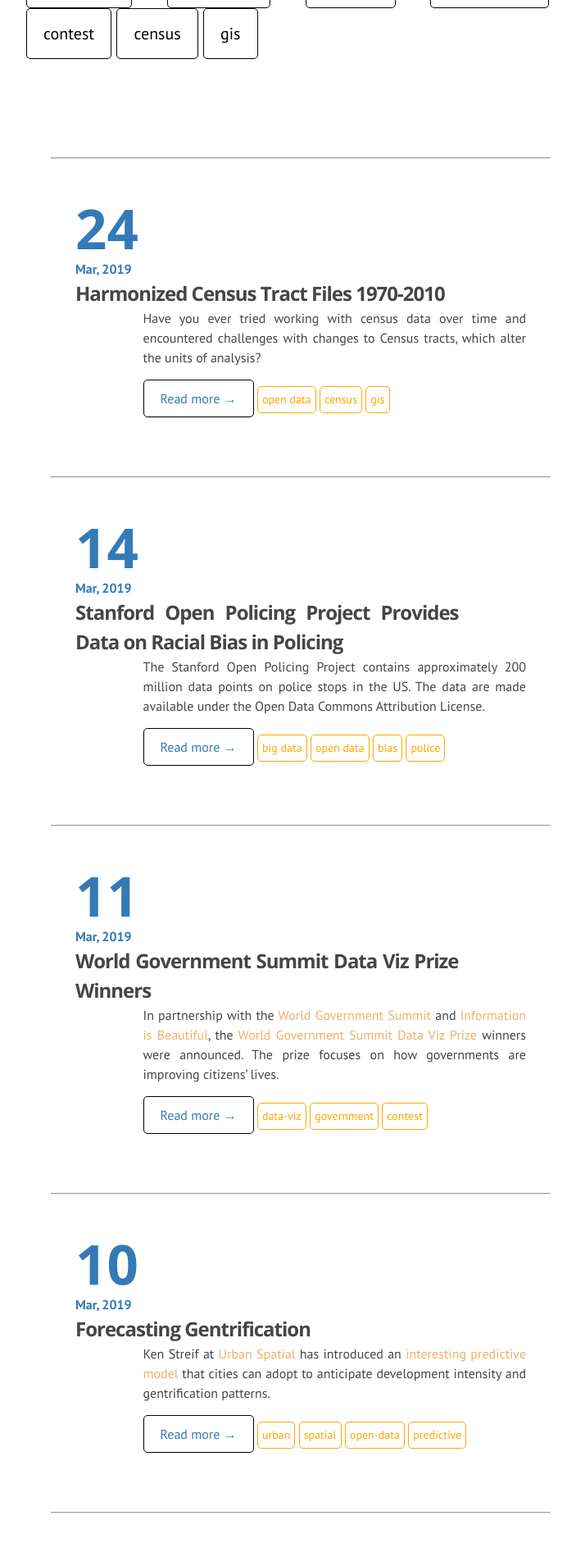
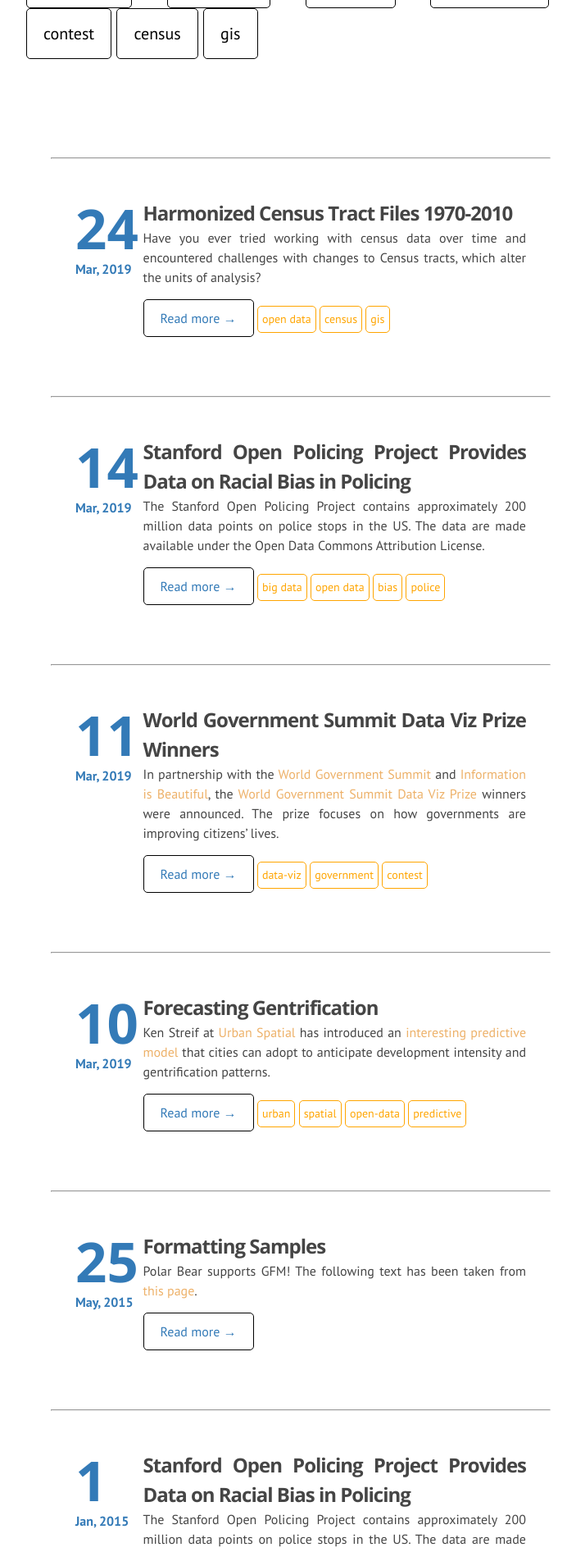
Before and after one commit to DS4PS/ds4ps.github.io, a Jekyll site: the page built from index.md, in a window 1280 px wide. Shown: the part 1136-3029 px from the top of the page at 82% size, without its empty margins (288-991 px from the left). Built offline with Jekyll 4.4.1, drawn with Linux system fonts in a browser that asks for light colours; nearby versions of some CDN libraries; library files that are not in the unit come from our copies.

Commit message:
Update index.html

```diff
--- a/_layouts/index.html
+++ b/_layouts/index.html
@@ -20,7 +20,7 @@
   /* overflow:hidden; */
 }
 .wrapper div {
-   min-width: 90px;
+   /* min-width: 90px; */
    /* padding: 10px; */
 }
 
@@ -28,7 +28,7 @@
    #one {
     float: none;
     margin-right:0;
-    width:auto;
+    min-width: 90px;
     border:0;
    }
    #two {
```
